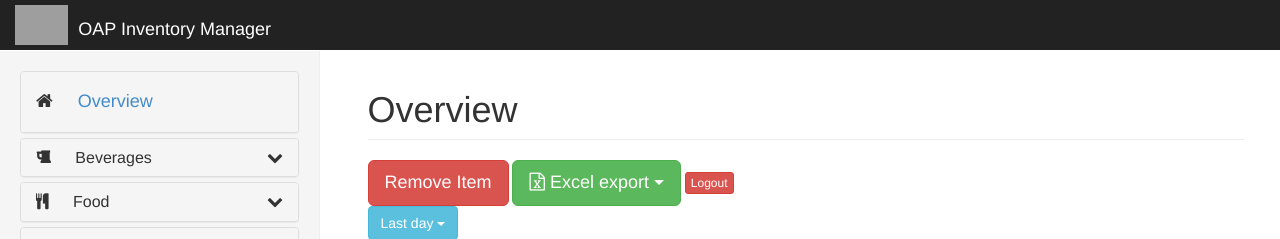
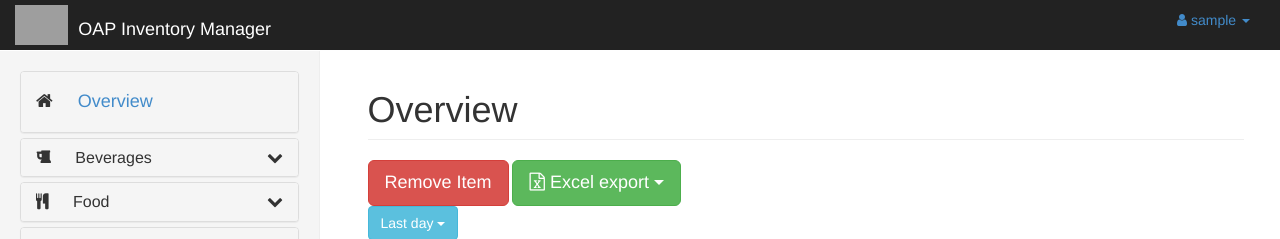
Before and after one commit to EGoobie/OAPp, a PHP site: page / in a window 1280 px wide; the page is wider, and only the part inside the window is pictured. Shown: the top 239 px of that part. Run offline with PHP 8.4, Linux system fonts and the light colour scheme; the visitor is signed in with stand-in values (Sample User, id 1); data that the repository does not hold is empty; some libraries are stand-ins or nearby versions; grey boxes are pictures that could not be loaded.

Commit message:
added user menu with logout
modified nav bar to include user menu, needs to be modified for small
screen sizes

```diff
--- a/index.php
+++ b/index.php
@@ -69,10 +69,19 @@
            </button>
           <a class="navbar-brand" href="index.php"><img  id="oapIcon" height="40px" src="oapIconB.jpg"  alt="The best place on Earth">OAP Inventory Manager</a>
         </div>
-      </div>
 
-    </div>
-
+        <ul class="nav navbar-right top-nav" id="user">
+                <li class="dropdown">
+                    <a href="#" class="dropdown-toggle" data-toggle="dropdown"><i class="fa fa-user"></i> <?php echo $_SESSION['user']['username']?> <b class="caret"></b></a>
+                    <ul class="dropdown-menu">
+                        <li>
+                            <a href="#"><i class="fa fa-sign-out"></i> Log Out</a>
+                        </li>
+                    </ul>
+                </li>
+            </ul>
+        </div>
+     </div>
     <div class="container-fluid" id="sidebar" role="navigation">
 
 		<div class="row">
@@ -204,9 +213,7 @@
             <li><a href="#" onclick="excelExporter('365');return false;">All</a></li>
         </ul>
       </div>
-      <button class="btn btn-danger btn-xs" id="logout">
-				Logout
-			</button>
+
       <div id="timelineChart">
         <div class="btn-group">
           <button type="button" class="btn btn-info dropdown-toggle" data-toggle="dropdown">
@@ -363,7 +370,7 @@
 		}
 
     $(document).ready(function () {
-			$('#logout').click(function(e){
+			$("#user li:eq(1)").click(function(e){
 				console.log("logout");
 				e.preventDefault();
 				e.stopPropagation();
```
